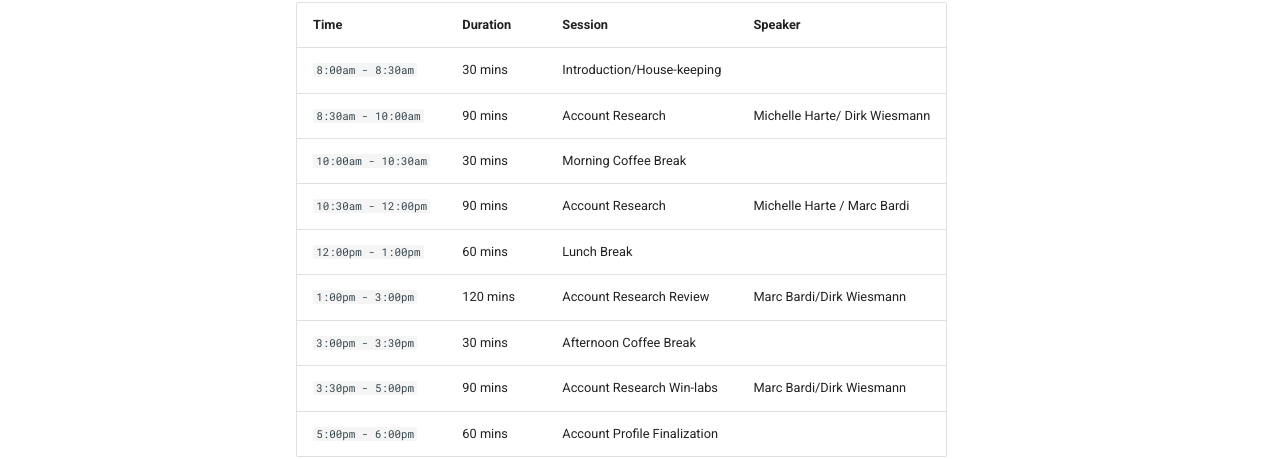
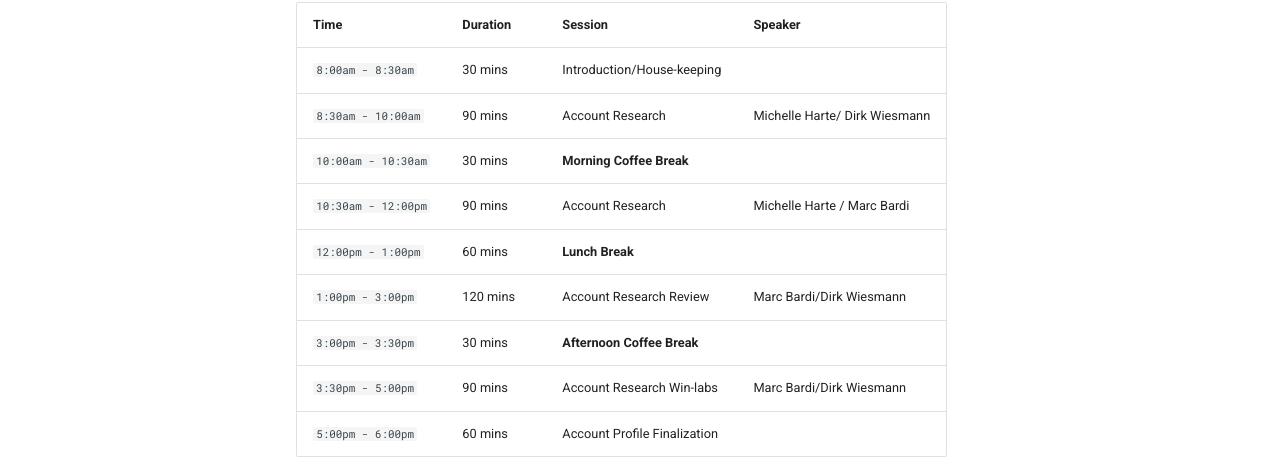
Before and after one commit to oriionz/gemslanding, an MkDocs documentation site: the page built from docs/daily_agenda/ae_agenda.md, in a window 1280 px wide. Shown: the part 277-736 px from the top of the page. Built offline with MkDocs 1.6.1 and Material for MkDocs 9.7.7, drawn with Linux system fonts in a browser that asks for light colours; comment, search, counter and statistics services are not loaded.

Commit message:
Font change

```diff
--- a/docs/daily_agenda/ae_agenda.md
+++ b/docs/daily_agenda/ae_agenda.md
@@ -7,10 +7,10 @@
 |-------------------------|------|----------|----------------|
 |`8:00am - 8:30am` | 30 mins  | Introduction/House-keeping |
 |`8:30am - 10:00am` | 90 mins  | Account Research | Michelle Harte/ Dirk Wiesmann |
-|`10:00am - 10:30am` | 30 mins  | Morning Coffee Break |
+|`10:00am - 10:30am` | 30 mins  | **Morning Coffee Break** |
 |`10:30am - 12:00pm `| 90 mins  | Account Research | Michelle Harte / Marc Bardi |
-|`12:00pm - 1:00pm` | 60 mins | Lunch Break |
+|`12:00pm - 1:00pm` | 60 mins | **Lunch Break** |
 |`1:00pm - 3:00pm`| 120 mins | Account Research Review | Marc Bardi/Dirk Wiesmann |
-|`3:00pm - 3:30pm` | 30 mins | Afternoon Coffee Break |
+|`3:00pm - 3:30pm` | 30 mins | **Afternoon Coffee Break** |
 |`3:30pm - 5:00pm`| 90 mins | Account Research Win-labs | Marc Bardi/Dirk Wiesmann |
 |`5:00pm - 6:00pm` | 60 mins  | Account Profile Finalization |
```
Also changed, not shown: docs/daily_agenda/se_resources.md (+1 -1 lines).
